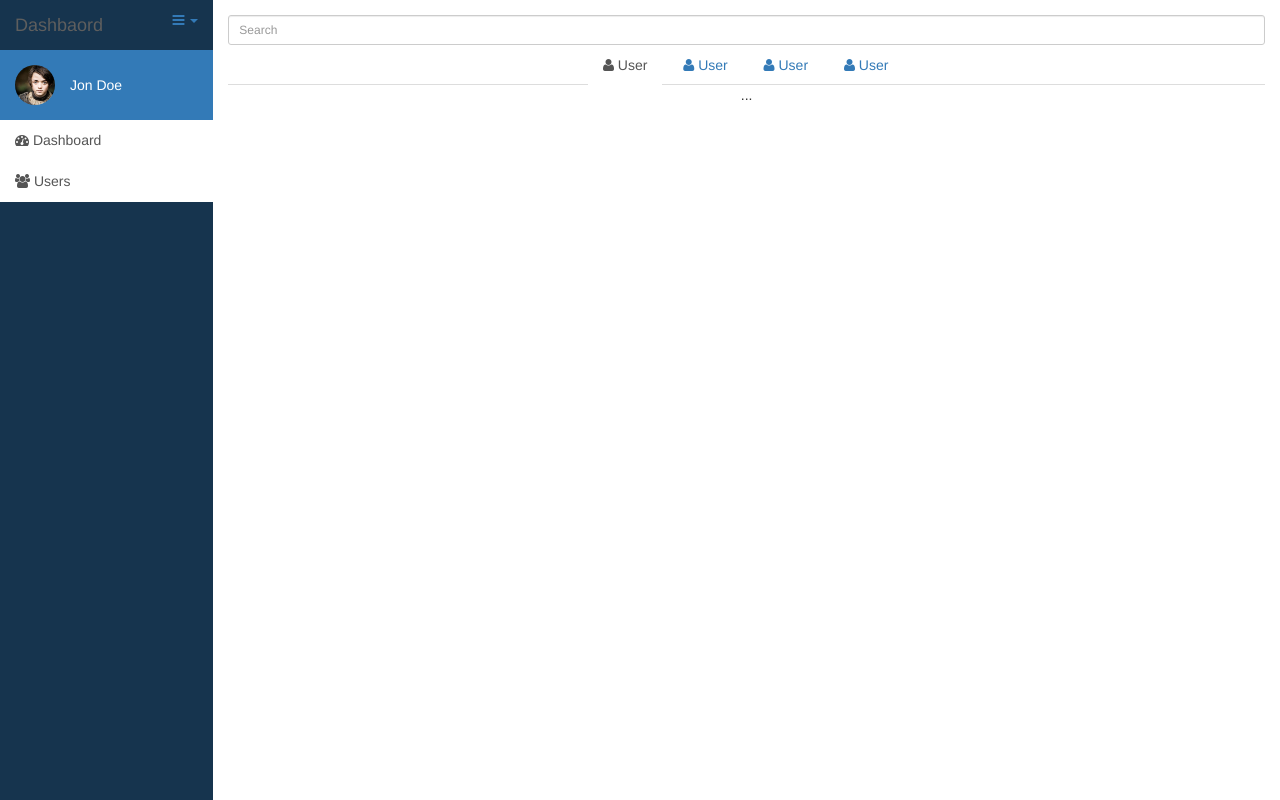
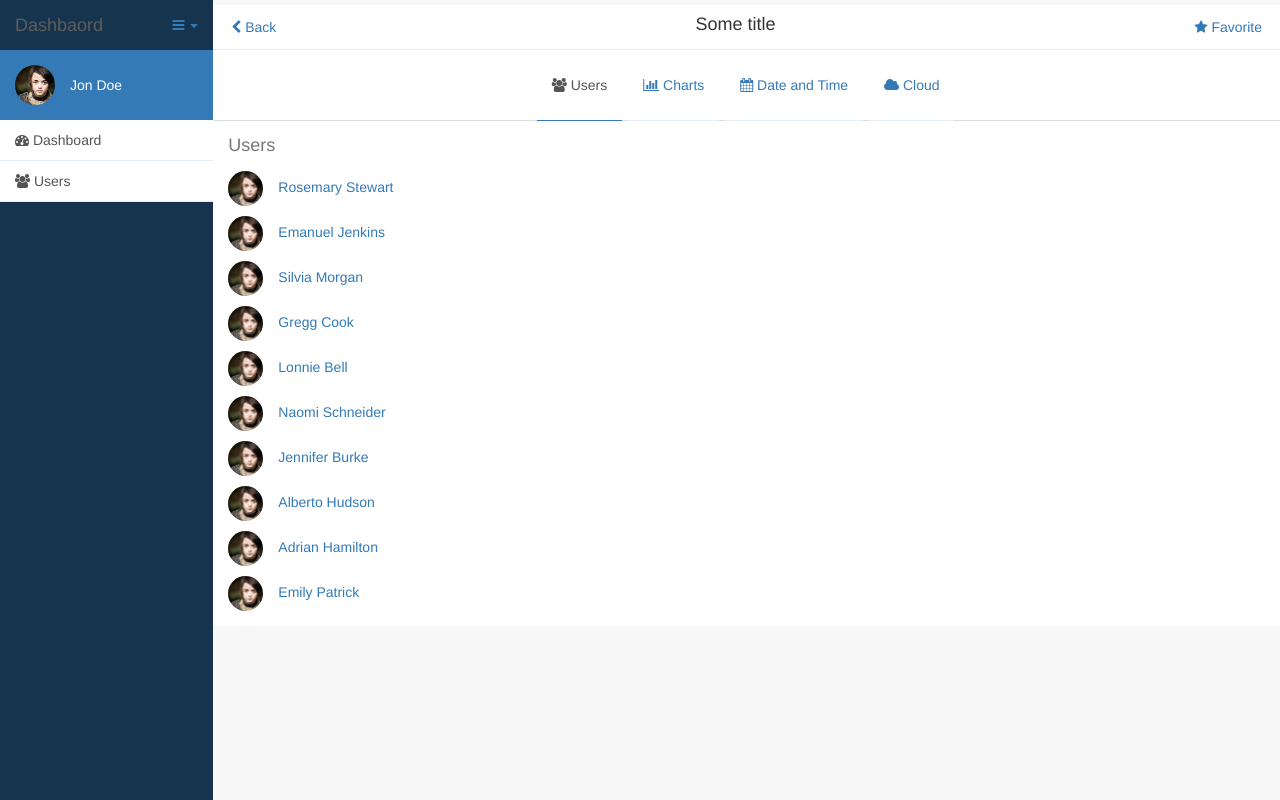
Before and after one commit to astroanu/bootstrap-dashboard-theme, a website: page html/index.html in a window 1280 px wide. Drawn offline with Linux system fonts and the light colour scheme.

Commit message:
list styles

```diff
--- a/html/index.html
+++ b/html/index.html
@@ -50,31 +50,62 @@
 	</div>
 	<div class="col-md-10 col-md-offset-2 dash-panel">
 
-		<div>
-			<input class="form-control input-sm" placeholder="Search">
+		<!--div class="row dash-top-bar">
+			<div class="input-group">
+				<span class="input-group-addon"><i class="fa fa-search"></i></span>
+				<input class="form-control input-lg" placeholder="Search">
+			</div>
+		</div-->
+
+		<div class="row dash-top-bar crumbs">
+			<a href="#" class="btn btn-link pull-left"><i class="fa fa-chevron-left"></i> Back</a>
+			<a href="#" class="btn btn-link pull-right"><i class="fa fa-star"></i> Favorite</a>
+			<h4 class="text-center">Some title</h4>
 		</div>
 
-		<div role="tabpanel" class="dash-tabs">
+		<div role="tabpanel" class="row dash-tabs">
 		  <ul class="nav nav-tabs" role="tablist">
 		    <li role="presentation" class="active">
-		    	<a href="#home" aria-controls="home" role="tab" data-toggle="tab"><i class="fa fa-user"></i> User</a>
+		    	<a href="#home" aria-controls="home" role="tab" data-toggle="tab"><i class="fa fa-users"></i> Users</a>
 		    </li>
 		    <li role="presentation">
-		    	<a href="#profile" aria-controls="profile" role="tab" data-toggle="tab"><i class="fa fa-user"></i> User</a>
+		    	<a href="#profile" aria-controls="profile" role="tab" data-toggle="tab"><i class="fa fa-bar-chart"></i> Charts</a>
 		    </li>
 		    <li role="presentation">
-		    	<a href="#messages" aria-controls="messages" role="tab" data-toggle="tab"><i class="fa fa-user"></i> User</a>
+		    	<a href="#messages" aria-controls="messages" role="tab" data-toggle="tab"><i class="fa fa-calendar"></i> Date and Time</a>
 		    </li>
 		    <li role="presentation">
-		    	<a href="#settings" aria-controls="settings" role="tab" data-toggle="tab"><i class="fa fa-user"></i> User</a>
+		    	<a href="#settings" aria-controls="settings" role="tab" data-toggle="tab"><i class="fa fa-cloud"></i> Cloud</a>
 		    </li>
 		  </ul>
 
 		  <div class="tab-content">
-		    <div role="tabpanel" class="tab-pane active" id="home">...</div>
-		    <div role="tabpanel" class="tab-pane" id="profile">...</div>
-		    <div role="tabpanel" class="tab-pane" id="messages">...</div>
-		    <div role="tabpanel" class="tab-pane" id="settings">...</div>
+		    <div role="tabpanel" class="tab-pane active" id="home">
+		    	<div class="col-md-12">
+		    		<h4>Users</h4>
+		    		<ul class="list-unstyled named-list">
+						<li><a href="#"><img src="../images/profile.jpg">Rosemary	Stewart</a></li>
+						<li><a href="#"><img src="../images/profile.jpg">Emanuel	Jenkins</a></li>
+						<li><a href="#"><img src="../images/profile.jpg">Silvia	Morgan</a></li>
+						<li><a href="#"><img src="../images/profile.jpg">Gregg	Cook</a></li>
+						<li><a href="#"><img src="../images/profile.jpg">Lonnie	Bell</a></li>
+						<li><a href="#"><img src="../images/profile.jpg">Naomi	Schneider</a></li>
+						<li><a href="#"><img src="../images/profile.jpg">Jennifer	Burke</a></li>
+						<li><a href="#"><img src="../images/profile.jpg">Alberto	Hudson</a></li>
+						<li><a href="#"><img src="../images/profile.jpg">Adrian	Hamilton</a></li>
+						<li><a href="#"><img src="../images/profile.jpg">Emily	Patrick</a></li>
+			    	</ul>
+		    	</div>
+		    </div>
+		    <div role="tabpanel" class="tab-pane" id="profile">
+
+		    </div>
+		    <div role="tabpanel" class="tab-pane" id="messages">
+
+		    </div>
+		    <div role="tabpanel" class="tab-pane" id="settings">
+
+		    </div>
 		  </div>
 		</div>
 
--- a/less/styles.less
+++ b/less/styles.less
@@ -7,21 +7,23 @@
 @dash-base-light:             lighten(@dash-base, 46.7%);
 @dash-base-lighter:           lighten(@dash-base, 93.5%);
 
-body{padding: 0;}
+@dash-left-avatar-block-height: 40px;
+
+body{padding: 0;background-color: lighten(@gray-light, 50%);}
 
 .left-panel{
 	padding: 0;position: fixed;height:100%;background-color: darken(@dash-base-darker, 40%);
-	.navbar-default{background-color: transparent;border: none;margin-bottom: 0;}
+	.navbar-default{background-color: transparent;border: none;margin-bottom: 0;line-height: 30px;}
 	.dash-profile{
 		padding: 15px;background-color: @dash-base;
 		.profile-link{
-			line-height: 40px;color: @dash-base-lighter;
-			img{width: 40px;border-radius: 50%;float: left;margin-right: 15px;}
+			line-height: @dash-left-avatar-block-height;color: @dash-base-lighter;
+			img{width: @dash-left-avatar-block-height;border-radius: 50%;float: left;margin-right: 15px;}
 		}
 	}
 	.nav.list-group{
 		li{
-			a {border:none;border-bottom: thin solid lighten(@dash-base-light,30%);  border-radius: 0;}
+			a {border:none;border-bottom: thin solid @dash-base-light;  border-radius: 0;}
 		}
 	}
 }
@@ -29,13 +31,37 @@
 .dash-panel{
 	margin-top: 15px;
 	.dash-tabs{
-		text-align: center;
-		li{
+		text-align: center;  margin-top: 10px;background-color: #fff;
+		.nav-tabs li{
 			float: none;display: inline-block;
 			a{
-				display: inline-block;border: none;
-				&:hover, &:focus{border: none;}
+				display: inline-block;border:none;border-bottom: thin solid @dash-base-light;padding: @dash-left-avatar-block-height /2 + 5 15px;
+				&:hover, &:focus{border:none;border-bottom:thin solid @dash-base-light;}
 			}
+			&.active a{border-bottom:thin solid @dash-base;}
+		}
+		.nav > li > a:hover, .nav > li > a:focus{background-color: transparent;}
+		.tab-content{
+			text-align: left;  margin-top: 15px;
+			h4{margin-top: 0;color: @gray-light}
+		}
+	}
+	.dash-top-bar{
+		margin: -15px -15px 15px -15px;  border-bottom: thin solid @gray-lighter;background-color: #fff;
+		.input-group{
+			.input-group-addon{border-radius: 0;}
+			input{  padding: @navbar-height/2 18px;}
+		}
+		&.crumbs{
+			 margin: -10px -15px;padding: 5px;
+			h4{  margin: 5px;}
+		}
+	}
+
+	.named-list{
+		li{
+			padding: 5px 0;
+			img{width: 35px;border-radius: 35px;  margin-right: 15px;}
 		}
 	}
 }
```
Also changed, not shown: css/styles.css.
